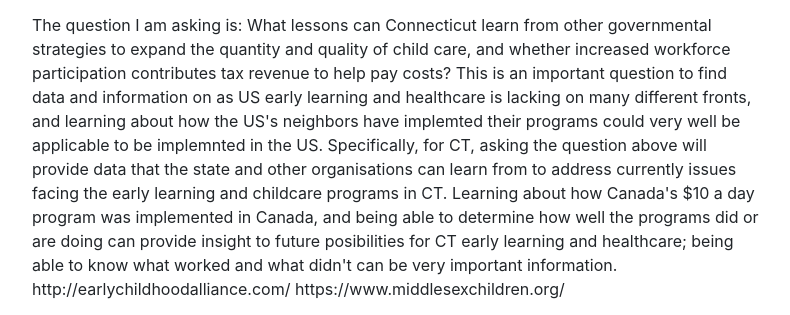
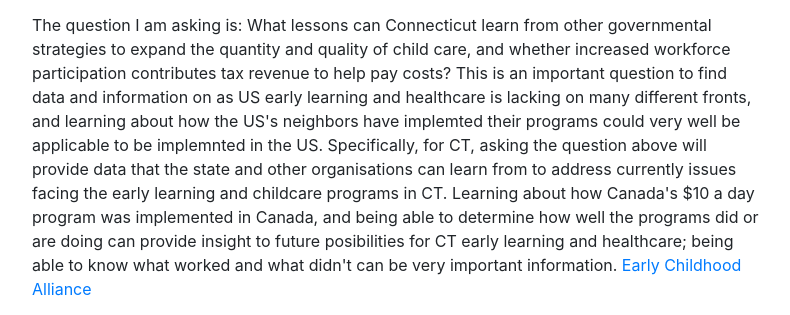
Before and after one commit to Looccah/luca-quiz10, a plain HTML site: page index.html in a window 1280 px wide. Shown: the part 838-1153 px from the top of the page, without its empty margins (243-1033 px from the left). Drawn offline with nearby package versions, Linux system fonts and the light colour scheme; grey boxes are pictures that could not be loaded.

Commit message:
Update index.html

```diff
--- a/index.html
+++ b/index.html
@@ -69,8 +69,8 @@
           <p class="lead">TELL AND SHOW your data story and visualizations. Notice how this paragraph appears in a larger font than others, because the HTML code begins with a "lead" class.</p>
 
           <p>The question I am asking is: What lessons can Connecticut learn from other governmental strategies to expand the quantity and quality of child care, and whether increased workforce participation contributes tax revenue to help pay costs? This is an important question to find data and information on as US early learning and healthcare is lacking on many different fronts, and learning about how the US's neighbors have implemted their programs could very well be applicable to be implemnted in the US. Specifically, for CT, asking the question above will provide data that the state and other organisations can learn from to address currently issues facing the early learning and childcare programs in CT. Learning about how Canada's $10 a day program was implemented in Canada, and being able to determine how well the programs did or are doing can provide insight to future posibilities for CT early learning and healthcare; being able to know what worked and what didn't can be very important information.
-          http://earlychildhoodalliance.com/
-          https://www.middlesexchildren.org/</p>
+          <a href="http://earlychildhoodalliance.com/">Early Childhood Alliance</a>
+          </p>
 
           <iframe title="Trinity College Locator Map" aria-label="Locator maps" id="datawrapper-chart-1myZG" src="https://datawrapper.dwcdn.net/1myZG/1/" scrolling="no" frameborder="0" style="width: 0; min-width: 100% !important; border: none;" height="548" data-external="1"></iframe><script type="text/javascript">!function(){"use strict";window.addEventListener("message",(function(a){if(void 0!==a.data["datawrapper-height"]){var e=document.querySelectorAll("iframe");for(var t in a.data["datawrapper-height"])for(var r=0;r<e.length;r++)if(e[r].contentWindow===a.source){var i=a.data["datawrapper-height"][t]+"px";e[r].style.height=i}}}))}();
 </script>
```
